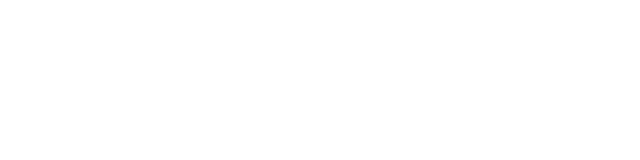
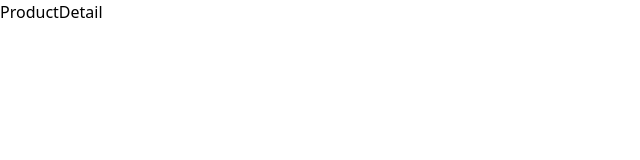
Before and after one commit to blooming-volcanoes/Bhuiyan-Trading-Client, a React (Create React App) app: page /product-detail in a window 1280 px wide. Before the commit this address had no page. Shown: the top 160 px of the page, without its empty margins (0-640 px from the left). Built offline with nearby package versions, Linux system fonts and the light colour scheme; the HTML template or start-up script is replaced by a standard one.

Commit message:
Product Detail page added. Header modified

```diff
--- a/src/App.js
+++ b/src/App.js
@@ -1,6 +1,7 @@
 import React, { Suspense } from "react";
 import { Route, Routes } from "react-router-dom";
 import Home from "./pages/Homepage/Home";
+import ProductDetail from "./pages/ProductDetail/ProductDetail";
 
 const LatestNews = React.lazy(() => import("./pages/LatestNews/LatestNews"));
 const Category = React.lazy(() => import("./pages/Category/Category"));
@@ -16,6 +17,7 @@ function App() {
         <Route path="/blogPage" element={<BlogPage />} />
         <Route path="/categories" element={<Category />} />
         <Route path="/contact" element={<Contact />} />
+        <Route path="/product-detail" element={<ProductDetail />} />
       </Routes>
     </Suspense>
   );
--- a/src/Components/common/Header/Header.js
+++ b/src/Components/common/Header/Header.js
@@ -5,6 +5,7 @@ const Header = ({ color }) => {
   let Links = [
     { name: "Home", link: "/" },
     { name: "Category", link: "/categories" },
+    { name: "Product Detail", link: "/product-detail" },
     { name: "Contact Us", link: "/contact" },
     { name: "Latest News", link: "/latestNews" },
     { name: "Blog", link: "/blogPage" },
--- a/src/pages/Category/Sliders/Sliders.js
+++ b/src/pages/Category/Sliders/Sliders.js
@@ -35,12 +35,12 @@ const Sliders = () => {
             autoplay
             breakpoints={
                 {
-                    480: {
+                    100: {
                         slidesPerView: 1,
                     },
-                    640: {
-                        slidesPerView: 1,
-                    },
+                    // 640: {
+                    //     slidesPerView: 1,
+                    // },
                     768: {
                         slidesPerView: 2,
                         spaceBetween: 15,
--- /dev/null
+++ b/src/pages/ProductDetail/ProductDetail.js
@@ -0,0 +1,11 @@
+import React from 'react';
+
+const ProductDetail = () => {
+    return (
+        <div>
+            ProductDetail
+        </div>
+    );
+};
+
+export default ProductDetail;
```
